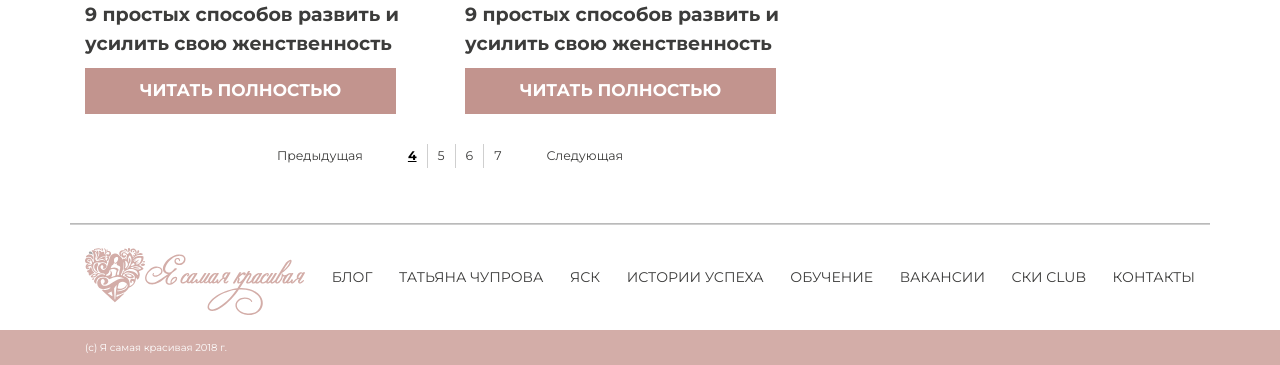
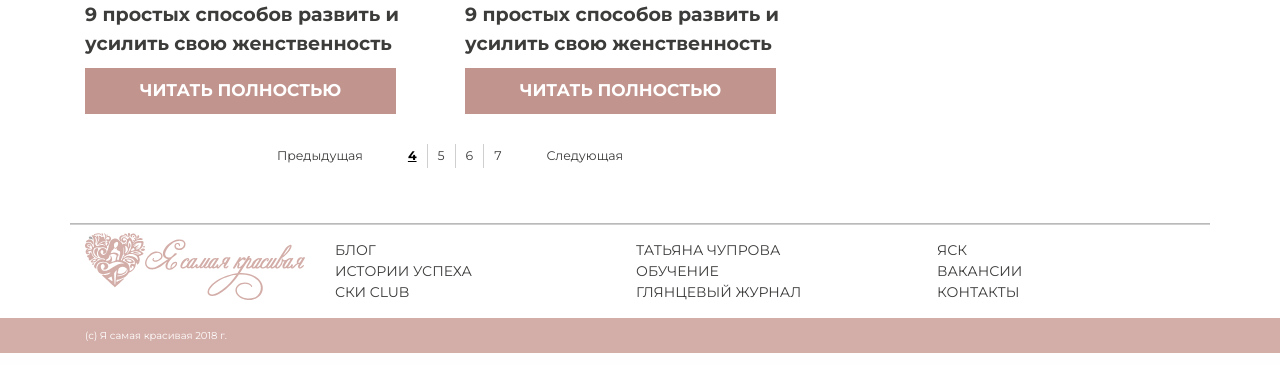
Before and after one commit to contentkvartira/yask_blog, a PHP site: page / in a window 1280 px wide. Shown: the part 2440-2805 px from the top of the page. Run offline with PHP 8.4, Linux system fonts and the light colour scheme.

Commit message:
add menu link to gloss magazine

```diff
--- a/public/css/main.css
+++ b/public/css/main.css
@@ -181,6 +181,10 @@ a {
       text-decoration: underline;
       -webkit-text-decoration-color: #AAAAA9;
               text-decoration-color: #AAAAA9; }
+
+@media screen and (max-width: 991px) {
+  .nav-section .nav-item {
+    font-size: 10px !important; } }
 
 @media screen and (max-width: 767px) {
   .nav-section {
@@ -890,15 +894,32 @@ a {
       -webkit-text-decoration-color: #AAAAA9;
               text-decoration-color: #AAAAA9; }
 
-.footer .nav-bar:after {
-  display: none; }
-
-@media screen and (max-width: 767px) {
-  .footer .nav-bar .nav-item {
-    font-size: 14px; } }
+.footer .nav-bar {
+  min-height: 90px;
+  padding-left: 250px;
+  position: relative; }
+  @media screen and (max-width: 1700px) {
+    .footer .nav-bar {
+      -ms-flex-wrap: wrap;
+          flex-wrap: wrap; } }
+  @media screen and (max-width: 767px) {
+    .footer .nav-bar {
+      padding-left: 0; } }
+  .footer .nav-bar:after {
+    display: none; }
+  @media screen and (max-width: 1700px) {
+    .footer .nav-bar .nav-item {
+      width: 30%; } }
+  @media screen and (max-width: 767px) {
+    .footer .nav-bar .nav-item {
+      width: 100%;
+      font-size: 14px;
+      text-align: center; } }
 
 .footer svg {
-  padding-top: 8px;
+  position: absolute;
+  left: 0;
+  top: 8px;
   width: 220px;
   height: auto; }
   @media screen and (max-width: 767px) {
@@ -909,6 +930,7 @@ a {
   display: none; }
   @media screen and (max-width: 767px) {
     .footer .mobileLogo {
+      position: initial;
       display: block;
       margin-bottom: 30px; } }
 
--- a/public/index.html
+++ b/public/index.html
@@ -398,6 +398,9 @@
             </a>
             <a href="#" class="nav-item">
                 ски Club
+            </a>
+            <a href="#" class="nav-item">
+                глянцевый журнал
             </a>
             <a href="#" class="nav-item">
                 контакты
@@ -869,6 +872,9 @@
                 ски Club
             </a>
             <a href="#" class="nav-item">
+                глянцевый журнал
+            </a>
+            <a href="#" class="nav-item">
                 контакты
             </a>
         </div>
```
Also changed, not shown: resource/sass/main.sass (+18 -1 lines).
